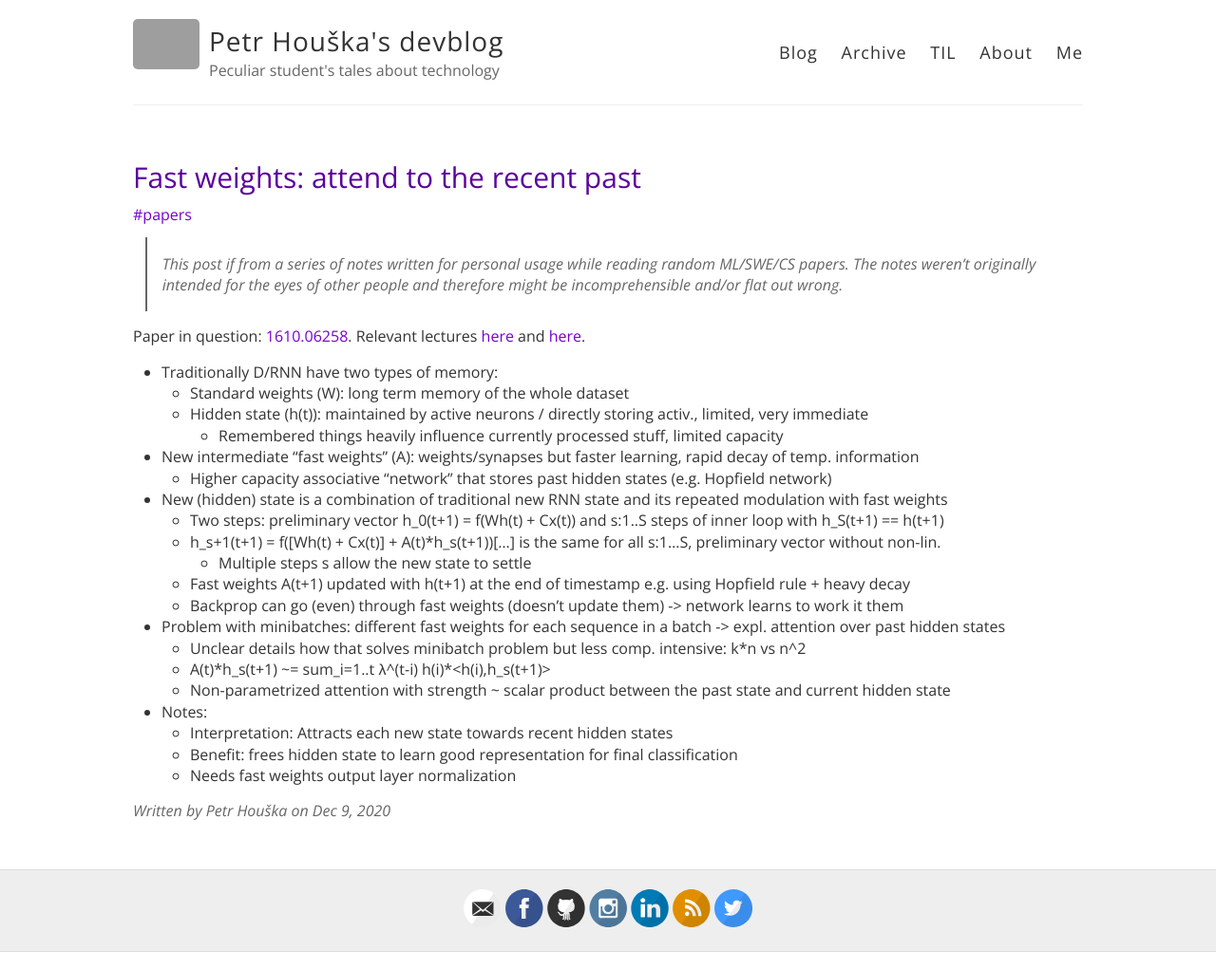
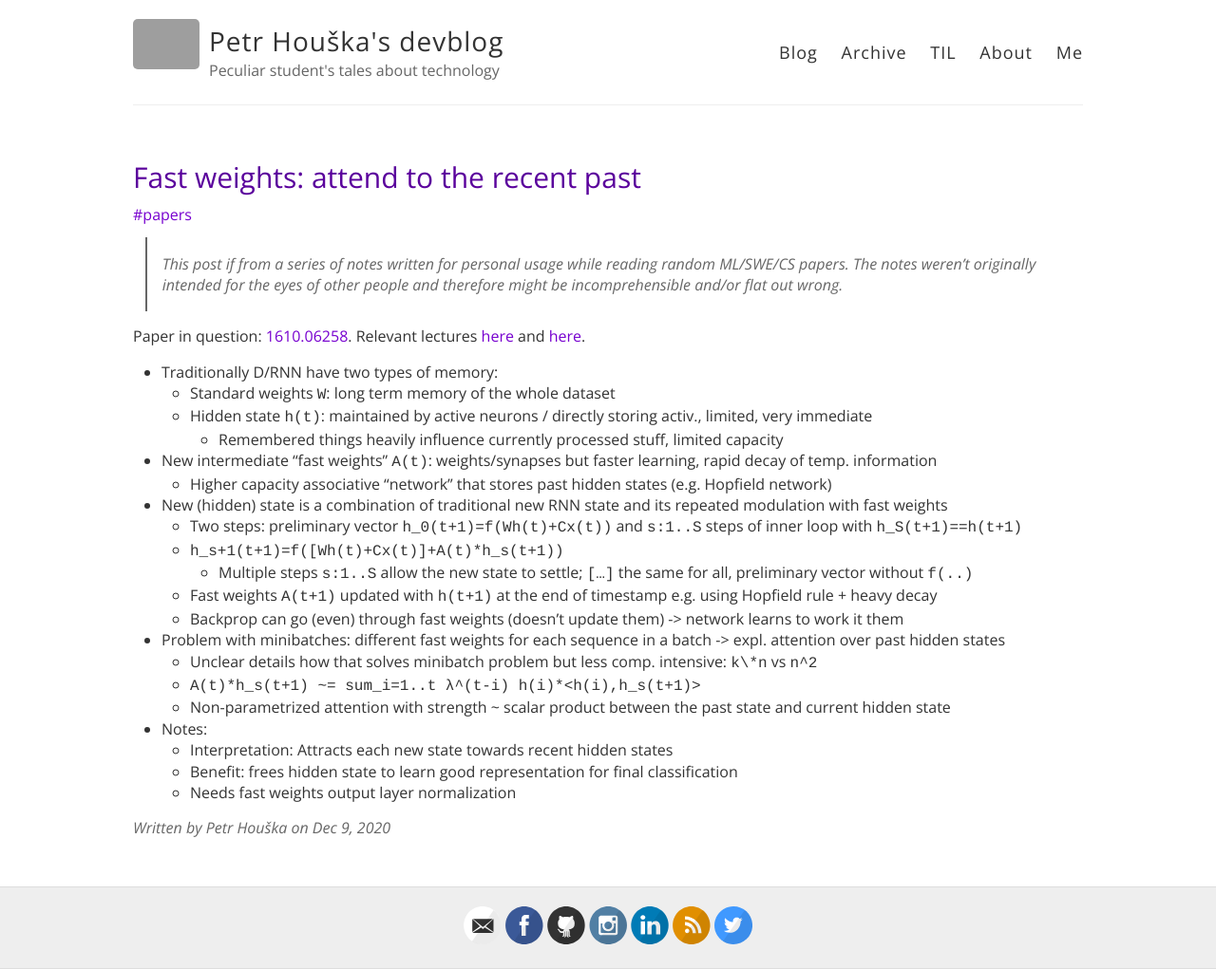
Before and after one commit to petrroll/devblog, a Jekyll site: the page built from _posts/2020-12-09-fast-weights-attend-to-the-recent-past.markdown, in a window 1280 px wide. Shown: the whole page at 95% size. Built offline with Jekyll 4.4.1, drawn with Linux system fonts in a browser that asks for light colours; comment, search, counter and statistics services are not loaded; grey boxes are pictures that could not be loaded.

Commit message:
Post cleanup:fast w.

```diff
--- a/_posts/2020-12-09-fast-weights-attend-to-the-recent-past.markdown
+++ b/_posts/2020-12-09-fast-weights-attend-to-the-recent-past.markdown
@@ -12,20 +12,20 @@ categories: papers
 Paper in question: [1610.06258](https://arxiv.org/abs/1610.06258). Relevant lectures [here](https://www.youtube.com/watch?v=Hd20zGKAdoI) and [here](https://syncedreview.com/2017/02/08/geoffrey-hinton-using-fast-weights-to-store-temporary-memories).
 
 - Traditionally D/RNN have two types of memory:
-	- Standard weights (W): long term memory of the whole dataset
-	- Hidden state (h(t)): maintained by active neurons / directly storing activ., limited, very immediate
+	- Standard weights `W`: long term memory of the whole dataset
+	- Hidden state `h(t)`: maintained by active neurons / directly storing activ., limited, very immediate
 		- Remembered things heavily influence currently processed stuff, limited capacity
-- New intermediate "fast weights" (A): weights/synapses but faster learning, rapid decay of temp. information
+- New intermediate "fast weights" `A(t)`: weights/synapses but faster learning, rapid decay of temp. information
 	- Higher capacity associative "network" that stores past hidden states (e.g. Hopfield network)
 - New (hidden) state is a combination of traditional new RNN state and its repeated modulation with fast weights
-	- Two steps: preliminary vector h\_0(t+1) = f(Wh(t) + Cx(t)) and s:1..S steps of inner loop with h\_S(t+1) == h(t+1)
-	- h\_s+1(t+1) = f([Wh(t) + Cx(t)] + A(t)\*h\_s(t+1)) | […] is the same for all s:1…S, preliminary vector without non-lin.
-		- Multiple steps s allow the new state to settle
-	- Fast weights A(t+1) updated with h(t+1) at the end of timestamp e.g. using Hopfield rule + heavy decay
+	- Two steps: preliminary vector `h_0(t+1)=f(Wh(t)+Cx(t))` and `s:1..S` steps of inner loop with `h_S(t+1)==h(t+1)`
+	- `h_s+1(t+1)=f([Wh(t)+Cx(t)]+A(t)*h_s(t+1))`
+		- Multiple steps `s:1..S` allow the new state to settle; `[…]` the same for all, preliminary vector without `f(..)`
+	- Fast weights `A(t+1)` updated with `h(t+1)` at the end of timestamp e.g. using Hopfield rule + heavy decay
 	- Backprop can go (even) through fast weights  (doesn't update them) -> network learns to work it them
 - Problem with minibatches: different fast weights for each sequence in a batch -> expl. attention over past hidden states
-	- Unclear details how that solves minibatch problem but less comp. intensive: k\*n vs n^2
-	- A(t)\*h\_s(t+1) ~= sum\_i=1..t λ^(t-i) h(i)\*\<h(i),h\_s(t+1)\>
+	- Unclear details how that solves minibatch problem but less comp. intensive: `k\*n` vs `n^2`
+	- `A(t)*h_s(t+1) ~= sum_i=1..t λ^(t-i) h(i)*<h(i),h_s(t+1)> `
 	- Non-parametrized attention with strength ~  scalar product between the past state and current hidden state
 - Notes:
 	- Interpretation: Attracts each new state towards recent hidden states
```
